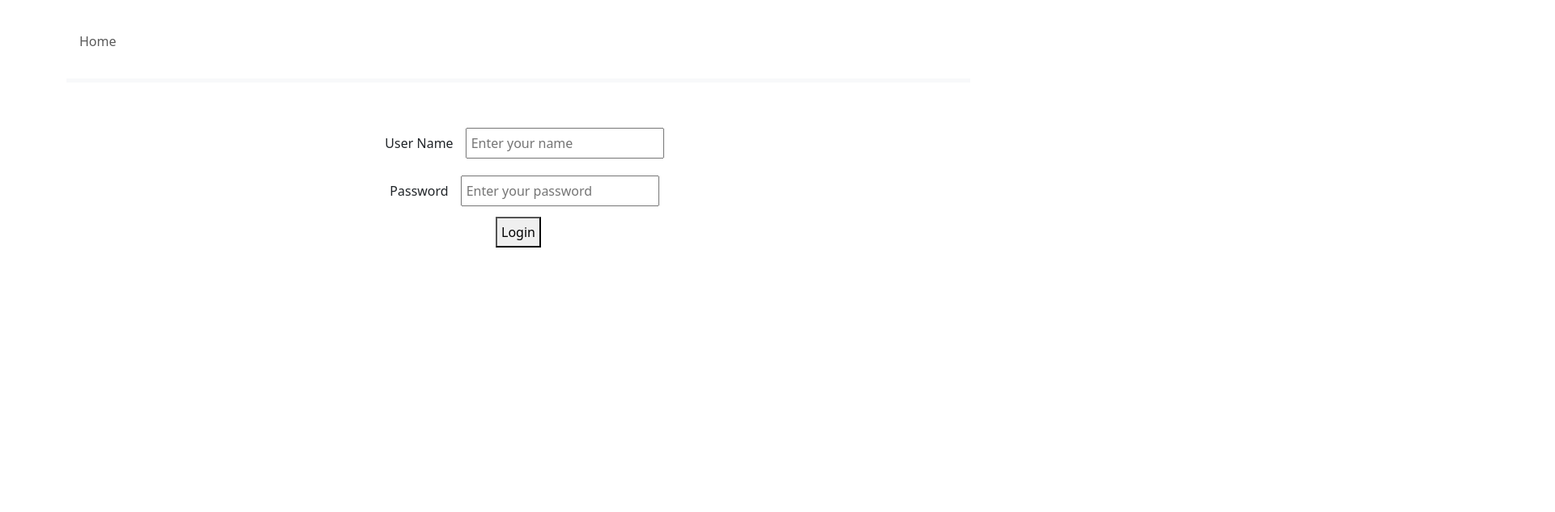
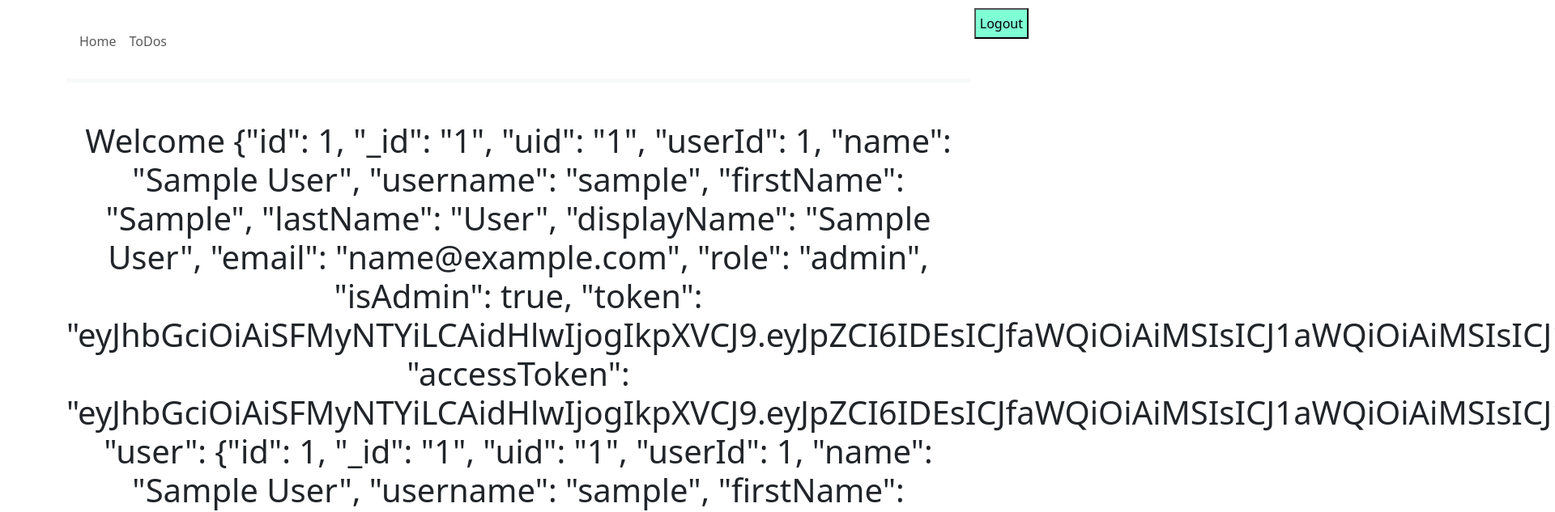
Before and after one commit to jacmba/react-todo-app, a React (Create React App) app: page /welcome in a window 1280 px wide. Before the commit this address led to /login. Shown: the top 633 px of the page at 81% size, 1920 px wide, since content can reach past the window. Built offline with nearby package versions, Linux system fonts and the light colour scheme; sample sign-in values are in the browser's storage.

Commit message:
Protected routes

```diff
--- a/src/components/todo/TodoApp.jsx
+++ b/src/components/todo/TodoApp.jsx
@@ -1,4 +1,4 @@
-import { BrowserRouter, Route, Routes, useNavigate } from 'react-router-dom'
+import { BrowserRouter, Navigate, Route, Routes, useNavigate } from 'react-router-dom'
 import './TodoApp.css'
 import LoginComponent from "./login/LoginComponent"
 import WelcomeComponent from './welcome/WelcomeComponent'
@@ -6,7 +6,16 @@ import ErrorComponent from './error/ErrorComponent'
 import TodoListComponent from './TodoListComponent'
 import HeaderComponent from './common/HeaderComponent'
 import FooterComponent from './common/FooterComponent'
-import AuthProvider from './security/AuthContext'
+import AuthProvider, { useAuth } from './security/AuthContext'
+
+const AuthenticatedRoute = ({children}) => {
+  const {isAuthenticated} = useAuth()
+  if (isAuthenticated) {
+    return children
+  }
+
+  return <Navigate to="/" />
+}
 
 const TodoApp = () => {
 
@@ -16,11 +25,19 @@ const TodoApp = () => {
         <BrowserRouter>
           <HeaderComponent />
           <Routes>
-          <Route path='/' element={<LoginComponent />}></Route>
-            <Route path='/login' element={<LoginComponent />}></Route>
-            <Route path='/welcome' element={<WelcomeComponent />}></Route>
-            <Route path='*' element={<ErrorComponent />}></Route>
-            <Route path='/todos' element={<TodoListComponent />}></Route>
+          <Route path='/' element={<LoginComponent />} />
+            <Route path='/login' element={<LoginComponent />} />
+            <Route path='*' element={<ErrorComponent />} />
+            <Route path='/welcome' element={
+              <AuthenticatedRoute>
+                <WelcomeComponent />
+              </AuthenticatedRoute>
+            } />
+            <Route path='/todos' element={
+              <AuthenticatedRoute>
+                <TodoListComponent />
+              </AuthenticatedRoute>
+            } />
           </Routes>
           <FooterComponent />
         </BrowserRouter>
--- a/src/components/todo/TodoListComponent.jsx
+++ b/src/components/todo/TodoListComponent.jsx
@@ -1,14 +1,4 @@
-import { useNavigate } from "react-router-dom"
-
 const TodoListComponent = () => {
-
-  const navigate = useNavigate()
-
-  const username = sessionStorage.getItem('user')
-
-  if (!username) {
-    setTimeout(() => navigate('/login'), 100)
-  }
 
   const today = new Date()
   const targetDate = new Date(
--- a/src/components/todo/login/LoginComponent.jsx
+++ b/src/components/todo/login/LoginComponent.jsx
@@ -1,5 +1,5 @@
 import { useState } from "react"
-import { useNavigate } from "react-router-dom"
+import { Navigate, useNavigate } from "react-router-dom"
 import { useAuth } from "../security/AuthContext"
 
 const LoginComponent = () => {
@@ -15,7 +15,7 @@ const LoginComponent = () => {
 
   const navigate = useNavigate()
 
-  const {isAuthenticated, login} = useAuth()
+  const {login, isAuthenticated} = useAuth()
 
   const setUserName = evt => setState({
     username: evt.target.value,
@@ -41,7 +41,7 @@ const LoginComponent = () => {
   }
 
   if (isAuthenticated) {
-    setTimeout(() => navigate('/welcome'), 100)
+    return <Navigate to="/welcome" />
   }
 
   return (
--- a/src/components/todo/security/AuthContext.js
+++ b/src/components/todo/security/AuthContext.js
@@ -4,9 +4,11 @@ const AuthContext = createContext()
 
 const useAuth = () => useContext(AuthContext)
 
+const username = sessionStorage.getItem('user')
+
 const AuthProvider = ({children}) => {
 
-  const [isAuthenticated, setAuthenticated] = useState(false)
+  const [isAuthenticated, setAuthenticated] = useState(!!username)
 
   const login = (username, password) => {
     if (username === 'jdoe' && password === '123456') {
--- a/src/components/todo/welcome/WelcomeComponent.jsx
+++ b/src/components/todo/welcome/WelcomeComponent.jsx
@@ -1,15 +1,6 @@
-import { Link, useNavigate } from "react-router-dom"
-import { useAuth } from "../security/AuthContext"
+import { Link } from "react-router-dom"
 
 const WelcomeComponent = () => {
-
-  const navigate = useNavigate()
-
-  const {isAuthenticated} = useAuth()
-
-  if (!isAuthenticated) {
-    setTimeout(() => navigate('/login'), 100)
-  }
 
   const username = sessionStorage.getItem('user')
 
```
